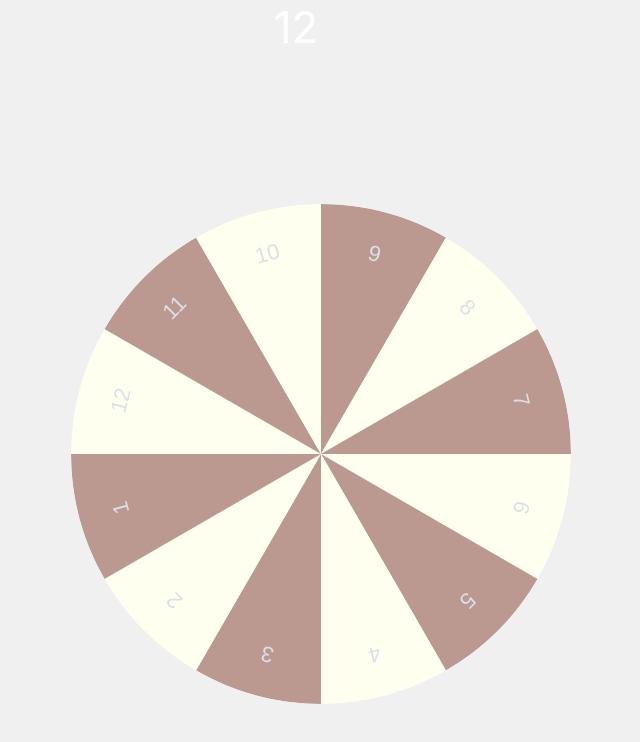
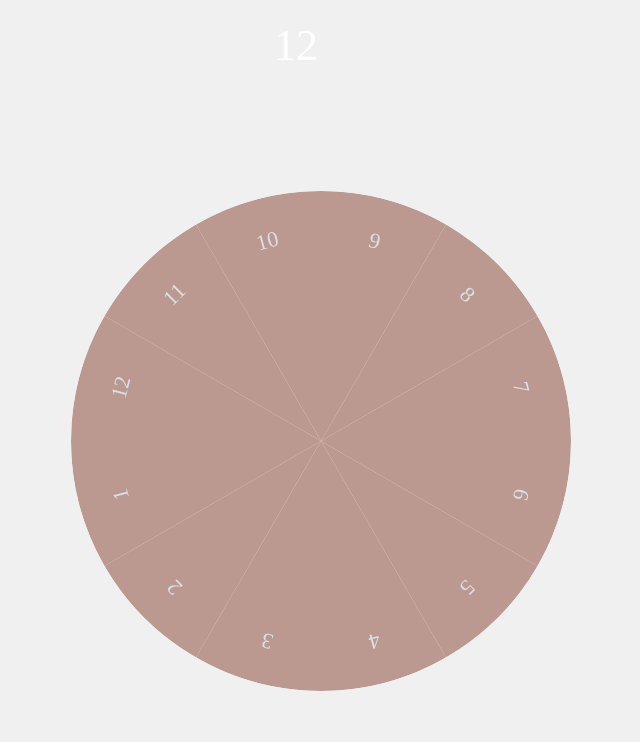
Before and after one commit to pauladixon/twelve, a React (Create React App) app: page / in a window 1280 px wide. Shown: the top 742 px of the page, without its empty margins (344-984 px from the left). Built offline with nearby package versions, Linux system fonts and the light colour scheme.

Commit message:
refining preliminary design

```diff
--- a/src/pages/App/App.css
+++ b/src/pages/App/App.css
@@ -8,7 +8,9 @@ html {
   display: flex;
   align-items: center;
   justify-content: center;
-
+  font-family: monotype;
+  margin-top: 20px;
+  margin-bottom: -30px;
 }
 .container {
   display: flex;
--- a/src/pages/App/App.js
+++ b/src/pages/App/App.js
@@ -14,13 +14,11 @@ class App extends React.Component {
     let canvas = document.getElementById("canvas")
 
     ctx = canvas.getContext('2d')
-    ctx.font = '22px "Orator Std", Arial'
+    ctx.font = '22px "monotype'
 
     for(let i = 0; i < 12; i++) {
       let angle = startAngle + (i * arc)
-      if (i%2 === 0){
-          ctx.fillStyle = "#fffff0"
-      } else ctx.fillStyle = "#bb9990"
+      ctx.fillStyle = "#bb9990"
       ctx.beginPath()
       ctx.arc(250, 250, 250, angle, angle + arc, false)
       ctx.arc(250, 250, 0, angle + arc, angle, true)
```
